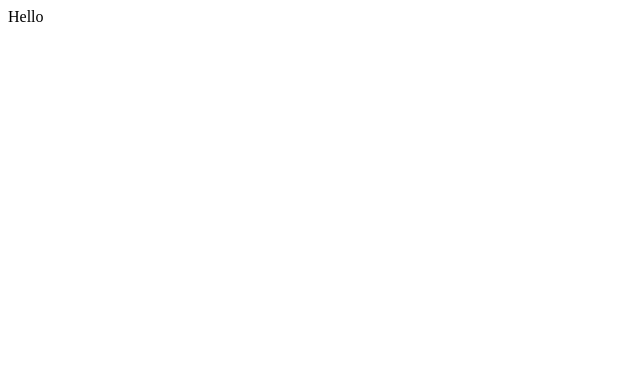
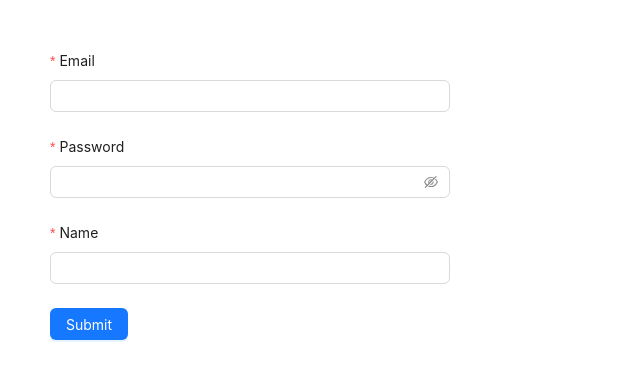
Before and after one commit to DuongXuanAnh/JWT, a React (Vite) app in the folder 00-react-javascript/: page /register in a window 1280 px wide. Shown: the top 380 px of the page, without its empty margins (0-640 px from the left). Built offline with nearby package versions, Linux system fonts and the light colour scheme.

Commit message:
PAGINATION + register

```diff
--- a/00-react-javascript/package.json
+++ b/00-react-javascript/package.json
@@ -15,9 +15,12 @@
     "preview": "vite preview"
   },
   "dependencies": {
+    "@ant-design/icons": "^5.3.7",
+    "antd": "^5.19.3",
     "axios": "^1.7.2",
     "react": "18.3.1",
-    "react-dom": "18.3.1"
+    "react-dom": "18.3.1",
+    "react-router-dom": "^6.25.1"
   },
   "devDependencies": {
     "@types/react": "18.3.3",
--- a/00-react-javascript/src/App.jsx
+++ b/00-react-javascript/src/App.jsx
@@ -1,4 +1,7 @@
 import { useEffect } from 'react'
+import  Header  from './components/layout/header'
+import { Outlet } from 'react-router-dom'
+
 
 function App() {
 
@@ -10,7 +13,8 @@ function App() {
 
   return (
     <>
-     Hello
+      <Header />
+      <Outlet />
     </>
   )
 }
--- /dev/null
+++ b/00-react-javascript/src/components/layout/header.jsx
@@ -0,0 +1,53 @@
+import React, { useState } from "react";
+import {
+  AppstoreOutlined,
+  MailOutlined,
+  SettingOutlined,
+} from "@ant-design/icons";
+import { Menu } from "antd";
+import { Link } from "react-router-dom";
+
+const Header = () => {
+  const items = [
+    {
+      label: <Link to={"/"}>Home Page</Link>,
+      key: "home",
+      icon: <MailOutlined />,
+    },
+    {
+        label: <Link to={"/user"}>Users</Link>,
+        key: "users",
+        icon: <MailOutlined />,
+      },
+    {
+      label: "Welcome Xuan Anh",
+      key: "SubMenu",
+      icon: <SettingOutlined />,
+      children: [
+        {
+          label: "Login",
+          key: "login",
+        },
+        {
+          label: "Logout",
+          key: "logout",
+        },
+      ],
+    },
+  ];
+
+  const [current, setCurrent] = useState("mail");
+  const onClick = (e) => {
+    console.log("click ", e);
+    setCurrent(e.key);
+  };
+  return (
+    <Menu
+      onClick={onClick}
+      selectedKeys={[current]}
+      mode="horizontal"
+      items={items}
+    />
+  );
+};
+export default Header;
--- a/00-react-javascript/src/main.jsx
+++ b/00-react-javascript/src/main.jsx
@@ -1,9 +1,46 @@
 import React from 'react'
 import ReactDOM from 'react-dom/client'
 import App from './App.jsx'
+import './styles/global.css'
+import {
+  createBrowserRouter,
+  RouterProvider,
+} from "react-router-dom";
+import RegisterPage  from './pages/register';
+import UserPage from './pages/user';
+import HomePage from './pages/home';
+import LoginPage from './pages/login';
+
+
+const router = createBrowserRouter([
+  {
+    path: "/",
+    element: <App />,
+    children: [
+      {
+        index: true,
+        element: <HomePage />,
+      },
+      {
+        path: "user",
+        element: <UserPage />,
+      },
+    ],
+  },
+  {
+    path: "register",
+    element: <RegisterPage />,
+  },
+  {
+    path: "login",
+    element: <LoginPage />,
+  },
+
+
+]);
 
 ReactDOM.createRoot(document.getElementById('root')).render(
   <React.StrictMode>
-    <App />
+      <RouterProvider router={router} />
   </React.StrictMode>,
 )
--- /dev/null
+++ b/00-react-javascript/src/pages/home.jsx
@@ -0,0 +1,9 @@
+import React from 'react'
+
+const HomePage = () => {
+  return (
+    <div>home</div>
+  )
+}
+
+export default HomePage
--- /dev/null
+++ b/00-react-javascript/src/pages/login.jsx
@@ -0,0 +1,9 @@
+import React from 'react'
+
+const LoginPage = () => {
+  return (
+    <div>LoginPage</div>
+  )
+}
+
+export default LoginPage
--- /dev/null
+++ b/00-react-javascript/src/pages/register.jsx
@@ -0,0 +1,104 @@
+
+
+import React from 'react';
+import { Button, Checkbox, Form, Input, notification } from 'antd';
+import { createUserApi } from '../util/api';
+import { useNavigate } from 'react-router-dom';
+
+const RegisterPage = () => {
+
+  const navigate = useNavigate();
+
+  const onFinish = async (values) => {
+
+    const {name, email, password} = values;
+
+    const res = await createUserApi(name, email, password);
+
+    if(res){
+      notification.success({
+        message: 'Register success',
+        description: 'You have successfully registered'
+      });
+      navigate('/login');
+    }else{
+      notification.error({
+        message: 'Register failed',
+        description: 'You have failed to register'
+      });
+    }
+
+    console.log('Success:', res);
+  };
+
+  return (
+    <div style={{margin: 50}}>
+       <Form
+    name="basic"
+    labelCol={{
+      span: 8,
+    }}
+    wrapperCol={{
+      span: 16,
+    }}
+    style={{
+      maxWidth: 600,
+    }}
+
+    onFinish={onFinish}
+    autoComplete="off"
+    layout="vertical"
+  >
+    <Form.Item
+      label="Email"
+      name="email"
+      rules={[
+        {
+          required: true,
+          message: 'Please input your email!',
+        },
+      ]}
+    >
+      <Input />
+    </Form.Item>
+
+
+    <Form.Item
+      label="Password"
+      name="password"
+      rules={[
+        {
+          required: true,
+          message: 'Please input your password!',
+        },
+      ]}
+    >
+      <Input.Password />
+
+    </Form.Item>
+
+    <Form.Item
+      label="Name"
+      name="name"
+      rules={[
+        {
+          required: true,
+          message: 'Please input your name!',
+        },
+      ]}
+    >
+      <Input />
+    </Form.Item>
+
+    <Form.Item>
+      <Button type="primary" htmlType="submit">
+        Submit
+      </Button>
+    </Form.Item>
+  </Form>
+    </div>
+
+  )
+}
+
+export default RegisterPage
--- /dev/null
+++ b/00-react-javascript/src/pages/user.jsx
@@ -0,0 +1,9 @@
+import React from 'react'
+
+const UserPage = () => {
+  return (
+    <div>User page</div>
+  )
+}
+
+export default UserPage
--- /dev/null
+++ b/00-react-javascript/src/styles/global.css
@@ -0,0 +1,5 @@
+* {
+    margin: 0;
+    padding: 0;
+    box-sizing: border-box;
+}
--- /dev/null
+++ b/00-react-javascript/src/util/api.js
@@ -0,0 +1,10 @@
+import axios from "./axios.customize";
+
+const createUserApi = (name, email, password) => {
+    const URL_API = "/v1/api/register";
+    const data = {name, email, password};
+
+    return axios.post(URL_API, data);
+}
+
+export { createUserApi };
--- a/00-react-javascript/src/util/axios.customize.js
+++ b/00-react-javascript/src/util/axios.customize.js
@@ -21,6 +21,11 @@ instance.interceptors.request.use(function (config) {
 instance.interceptors.response.use(function (response) {
     // Any status code that lie within the range of 2xx cause this function to trigger
     // Do something with response data
+
+    if(response && response.data){
+        return response.data;
+    }
+
     return response;
   }, function (error) {
     // Any status codes that falls outside the range of 2xx cause this function to trigger
```
Also changed, not shown: 1 other file (tests, documents, lock files or other folders).
